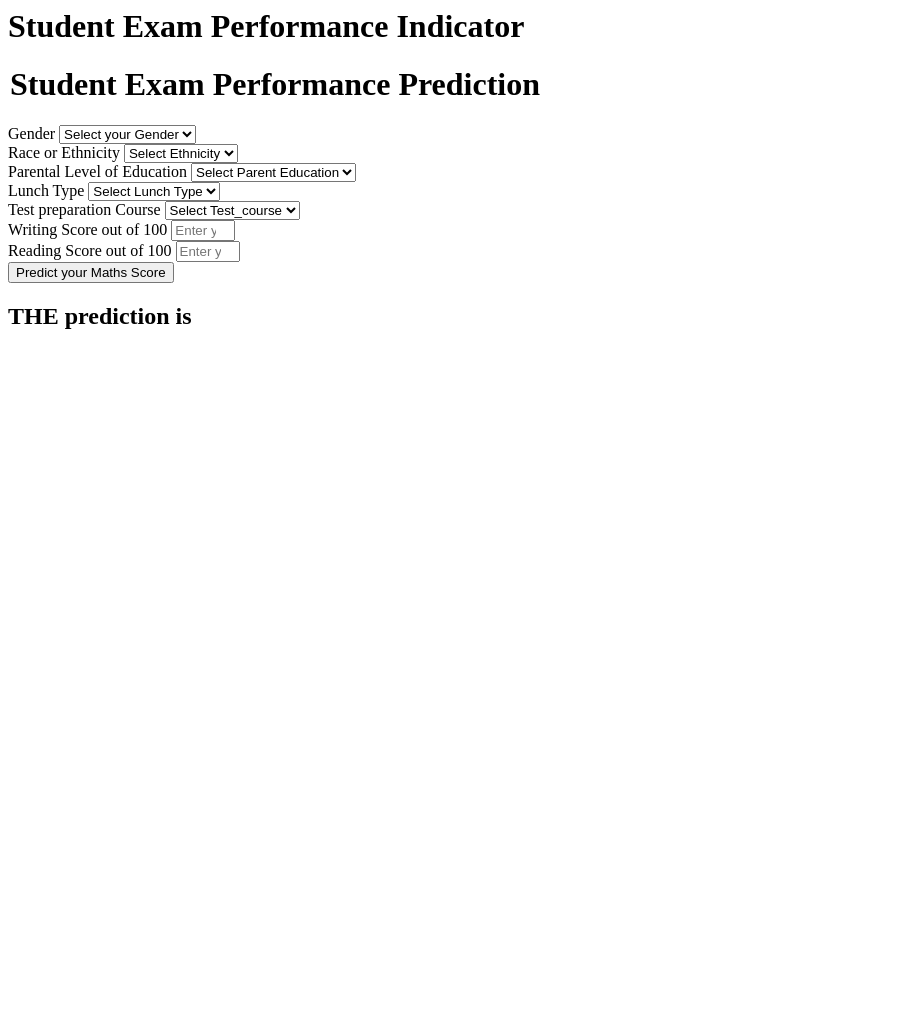
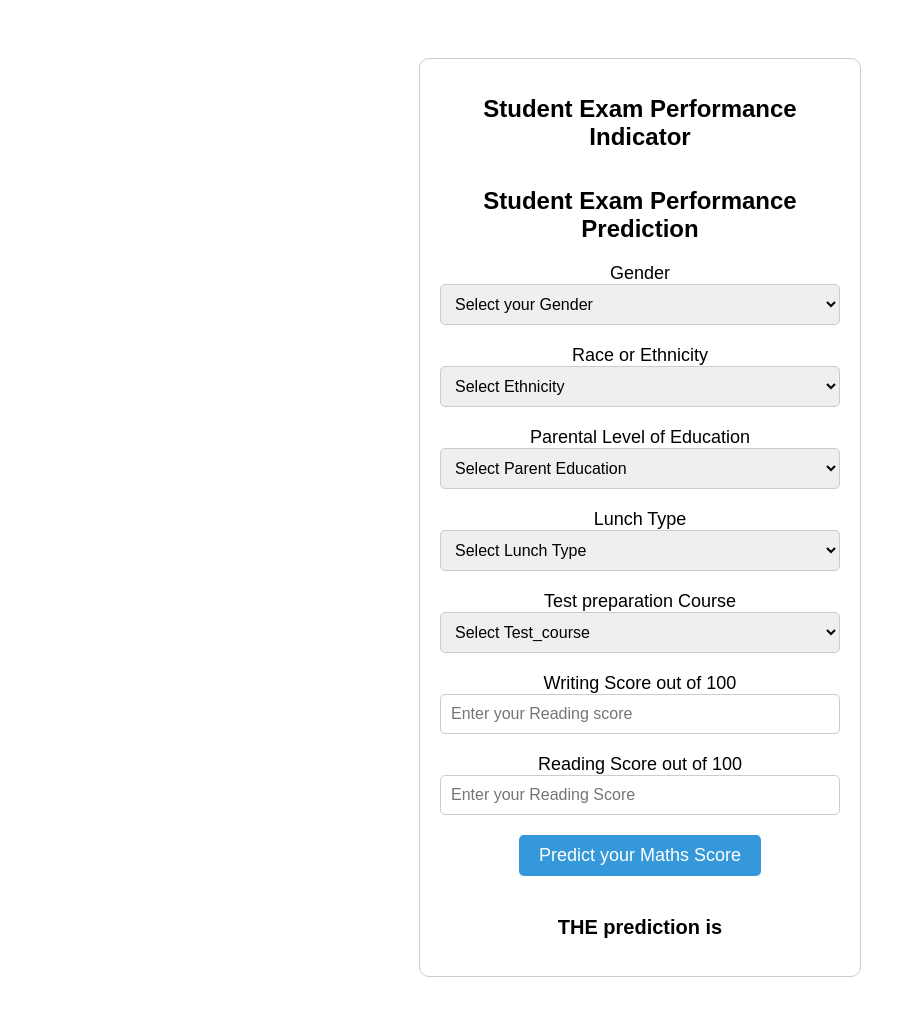
Before and after one commit to DivySolanki/ML-Projects, a Flask app: page /predictdata in a window 1280 px wide. Shown: the whole page, without its empty margins (0-916 px from the left). Before the commit the page ends 329 px from the top, so only its background shows below. Run offline with Flask 3, Linux system fonts and the light colour scheme.

Commit message:
added styling

```diff
--- a/templates/home.html
+++ b/templates/home.html
@@ -1,4 +1,64 @@
 <html>
+    <head>
+        <meta charset="UTF-8">
+        <meta name="viewport" content="width=device-width, initial-scale=1.0">
+        <title>Student Exam Performance Indicator</title>
+        <style>
+          body {
+            font-family: Arial, sans-serif;
+            text-align: center;
+            padding: 50px;
+          }
+          .login {
+            max-width: 400px;
+            margin: auto;
+            padding: 20px;
+            border: 1px solid #ccc;
+            border-radius: 10px;
+          }
+          .login h1 {
+            font-size: 24px;
+            margin-bottom: 20px;
+          }
+          .login form {
+            display: flex;
+            flex-direction: column;
+            align-items: center;
+          }
+          .mb-3 {
+            width: 100%;
+            margin-bottom: 20px;
+          }
+          .form-label {
+            font-size: 18px;
+            margin-bottom: 5px;
+            text-align: left;
+          }
+          .form-control {
+            width: 100%;
+            padding: 10px;
+            font-size: 16px;
+            border: 1px solid #ccc;
+            border-radius: 5px;
+          }
+          .btn {
+            padding: 10px 20px;
+            font-size: 18px;
+            border: none;
+            border-radius: 5px;
+            background-color: #3498db;
+            color: #fff;
+            cursor: pointer;
+          }
+          .btn:hover {
+            background-color: #2980b9;
+          }
+          h2 {
+            font-size: 20px;
+            margin-top: 20px;
+          }
+        </style>
+      </head>
 <body>
     <div class="login">
        <h1>Student Exam Performance Indicator</h1>
```
Also changed, not shown: templates/index.html (+42 -1 lines).
